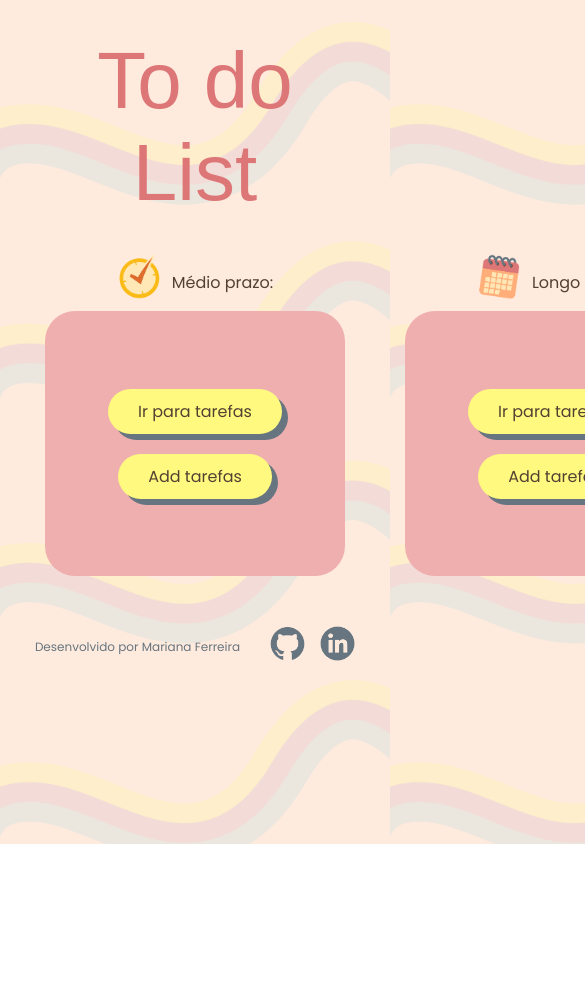
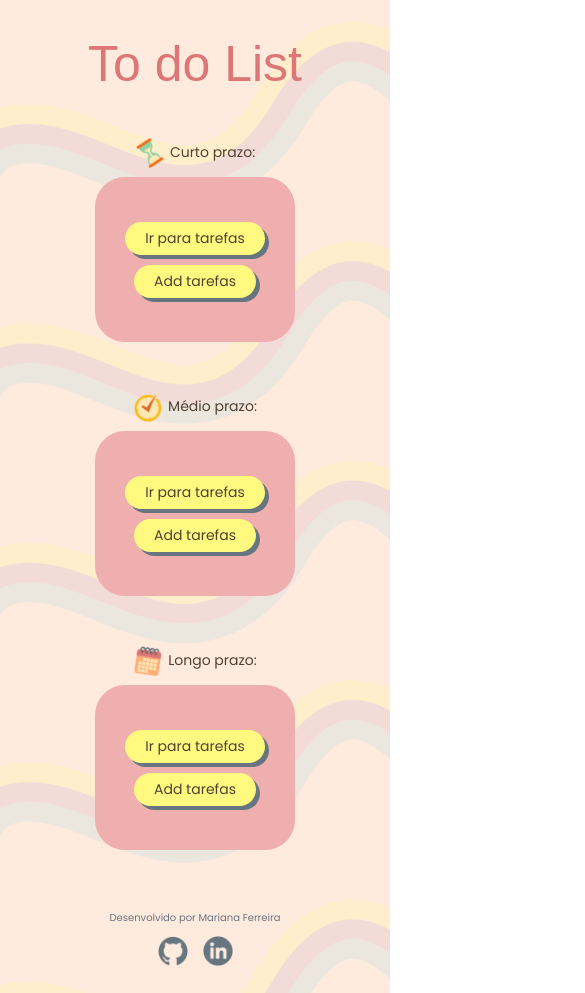
Before and after one commit to mariferreiradev/to-do-list, a plain HTML site: page index.html in a window 390 px wide. Shown: the top 993 px of the page, 585 px wide, since content can reach past the window. Before the commit the page ends 844 px from the top, so only its background shows below. Drawn offline with Linux system fonts and the light colour scheme; a web font is replaced by a local one.

Commit message:
responsiveness

```diff
--- a/assets/css/tarefas.css
+++ b/assets/css/tarefas.css
@@ -33,6 +33,12 @@ html, body {
 }
 #input-tarefas:focus {
     outline: none;
+}
+.btns-page-tarefas{
+    display: flex;
+    justify-content: center;
+    align-items: center;
+    gap: 20px;
 }
 .btn-inicio, .btn-add {
     font-family: 'Poppins', sans-serif;
@@ -80,3 +86,50 @@ html, body {
 input[type="checkbox" i] {
     accent-color: #DD7676;
 }
+
+@media (min-width: 200px) and (max-width: 580px){
+    body {
+        background-repeat:inherit
+    }
+    .tarefas-title {
+        font-size: 50px;
+        text-align: center;
+        margin: 0;
+        padding: 35px;
+    }
+    .add-tarefas {
+        display:flex;
+        flex-direction: column;
+        justify-content: center;
+        align-items: center;
+        gap: 10px;
+        width: 200px;
+    }
+    .add-tarefas input {
+        height: 40px;
+    }
+    .btns-page-tarefas{
+        gap: 10px;
+    }
+    .card-tarefas {
+        box-shadow: #EFAFAF 8px 8px 0 0;
+        height: 180px;
+        width: 250px;
+        padding: 20px;
+    }
+    .rodape p {
+        font-size: 10px;
+    }
+    .rodape {
+        display: flex;
+        flex-direction: column;
+        gap: 0;
+        justify-content: center;
+        align-items: center;
+        padding: 50px 0 20px 0;
+    }
+    .contato img{
+        width: 30px;
+        height: 30px;
+    }
+}
--- a/assets/css/to-do-list.css
+++ b/assets/css/to-do-list.css
@@ -127,6 +127,90 @@ body, html {
 .btn-sair:hover, .btn-add:hover {
     background-color: #DD7676
 }
+
+
+@media (min-width: 200px) and (max-width: 500px){
+    body {
+        background-repeat:inherit
+    }
+    .to-do-list {
+        font-size: 50px;
+        text-align: center;
+        margin: 0;
+        padding: 35px;
+    }
+    .tela-inicial {
+        display: flex;
+        flex-direction: column;
+        justify-content: center;
+        gap: 40px;
+    }
+    .title-card {
+        display: flex;
+        align-items: center;
+        gap: 5px;
+    }
+    .title-card p{
+        font-size: 14px;
+    }
+    .title-card img{
+        width: 30px;
+        height: 30px;
+    }
+    .btn-card {
+        gap: 10px;
+        width: 200px;
+        height: 165px;
+    }
+    .btn-tarefas, .btn-add-tarefas {
+        font-size: 14px;
+        box-shadow: #66757F 4px 4px 0 0;
+        padding: 6px 20px;
+    }
+    .btn-tarefas:hover, .btn-add-tarefas:hover{
+        box-shadow: #74838e 3px 3px 0 0;
+        padding: 4px 15px;
+    }
+    .rodape p {
+        font-size: 10px;
+    }
+    .rodape {
+        display: flex;
+        flex-direction: column;
+        gap: 0;
+        justify-content: center;
+        align-items: center;
+        padding: 50px 0 20px 0;
+    }
+    .contato img{
+        width: 30px;
+        height: 30px;
+    }
+    /* Modal */
+    .modal-add-tarefas {
+        box-shadow: #EFAFAF 8px 8px 0 0;
+        height: 180px;
+        width: 250px;
+        padding: 20px;
+    }
+}
+@media (min-width: 501px) and (max-width: 1100px){
+    body {
+        background-repeat:inherit
+    }
+    .to-do-list {
+        font-size: 70px;
+        text-align: center;
+        margin: 0;
+        padding: 35px;
+    }
+    .tela-inicial {
+        display: flex;
+        flex-direction: column;
+        justify-content: center;
+    }
+}
+
 .hidden {
     display: none;
 }
```
Also changed, not shown: tarefas.html (+4 -2 lines).
